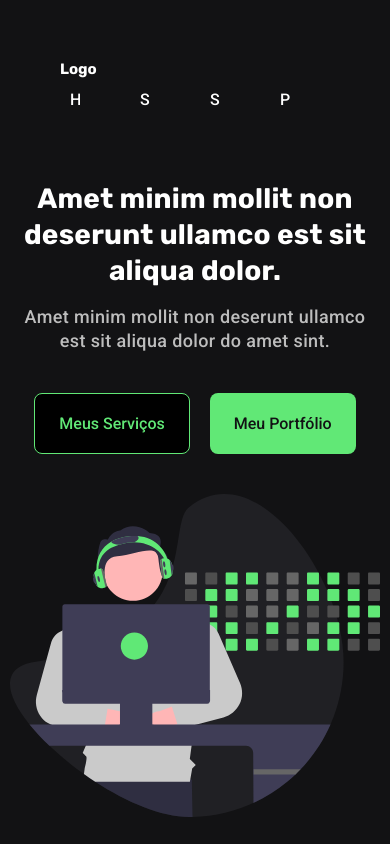
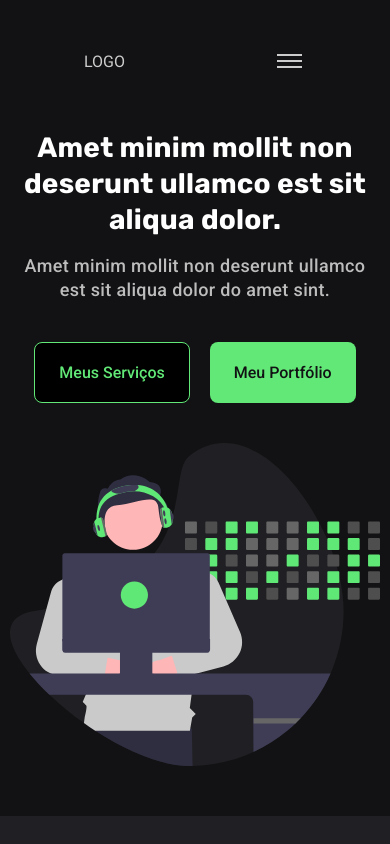
Before and after one commit to auggustus6/iniciodesign-web, a React (Vite) app: page / in a window 390 px wide. Shown: the top 844 px of the page. Built offline with nearby package versions, Linux system fonts and the light colour scheme.

Commit message:
Teste responsive menu

```diff
--- a/src/components/FirstSection/FirstSection.module.css
+++ b/src/components/FirstSection/FirstSection.module.css
@@ -47,6 +47,12 @@
   color: rgba(255, 255, 255, 0.72);
 }
 
+@media (max-width: 768px) {
+  .content {
+    margin-top: 3rem;
+  }
+}
+
 @media (max-width: 980px) {
   .content {
     flex-direction: column;
@@ -74,6 +80,9 @@
     font-size: 2.8rem;
     line-height: 3.6rem;
   }
+  .content {
+    margin-top: 13rem;
+  }
   .containerContent {
     padding-top: 0;
   }
--- a/src/components/NavBar/NavBar.jsx
+++ b/src/components/NavBar/NavBar.jsx
@@ -1,20 +1,63 @@
-import Button from "../Button/Button";
 import styles from "./NavBar.module.css";
 import stylesButton from "../Button/Button.module.css";
+import Button from "../Button/Button";
 
-const NavBar = () => {
+import { useState } from "react";
+
+function NavBar() {
+  const [active, setActive] = useState(`${styles.navMenu}`);
+  const [icon, setIcon] = useState(`${styles.navToggler}`);
+
+  const navToggle = () => {
+    if (active === `${styles.navMenu}`) {
+      setActive(`${styles.navMenu} ${styles.navActive}`);
+    } else setActive(`${styles.navMenu}`);
+
+    // Icon Toggler
+    if (icon === `${styles.navMenu}`) {
+      setIcon(`${styles.navToggler} ${styles.toggle}`);
+    } else setIcon(`${styles.navToggler}`);
+  };
+
   return (
-    <nav className={styles.navBar}>
-      <h1>Logo</h1>
-      <ul className={styles.list}>
-        <li className={styles.item}>Home</li>
-        <li className={styles.item}>Serviços</li>
-        <li className={styles.item}>Sobre</li>
-        <li className={styles.item}>Portfólio</li>
-        <Button classname={stylesButton.btnPrimary}>Contato</Button>
+    <nav className={styles.nav}>
+      <a href="#" className={styles.navBrand}>
+        Logo
+      </a>
+      <ul className={active}>
+        <li className={styles.navItem}>
+          <a href="#" className={styles.navLink}>
+            Home
+          </a>
+        </li>
+        <li className={styles.navItem}>
+          <a href="#" className={styles.navLink}>
+            Serviços
+          </a>
+        </li>
+        <li className={styles.navItem}>
+          <a href="#" className={styles.navLink}>
+            Sobre
+          </a>
+        </li>
+        <li className={styles.navItem}>
+          <a href="#" className={styles.navLink}>
+            Portfólio
+          </a>
+        </li>
+        <li>
+          <a href="#">
+            <Button classname={stylesButton.btnPrimary}>Contato</Button>
+          </a>
+        </li>
       </ul>
+      <div onClick={navToggle} className={icon}>
+        <div className={styles.line1}></div>
+        <div className={styles.line2}></div>
+        <div className={styles.line3}></div>
+      </div>
     </nav>
   );
-};
+}
 
 export default NavBar;
--- a/src/components/NavBar/NavBar.module.css
+++ b/src/components/NavBar/NavBar.module.css
@@ -1,27 +1,104 @@
-.navBar {
-  max-width: 128rem;
-  display: flex;
-  justify-content: space-between;
-  margin: 0 auto;
-  flex-wrap: wrap;
-  padding: 6rem;
-  align-items: center;
+*,
+*::after,
+*::before {
+  margin: 0;
+  box-sizing: border-box;
+}
+html {
+  font-size: 62.5%;
 }
 
-.list {
-  display: flex;
-  list-style: none;
-  align-items: center;
-  gap: 5rem;
+body {
+  font-size: 1.6rem;
 }
 
-.item {
-  padding: 1rem;
-  font-size: 1.6rem;
-  cursor: pointer;
-  font-weight: 500;
+li {
+  list-style: none;
 }
 
-.item:hover {
+a {
+  text-decoration: none;
+  color: rgb(204, 204, 204);
+}
+
+.nav {
+  display: flex;
+  align-items: center;
+  justify-content: space-around;
+  padding: 5rem 1rem 5rem 1rem;
+  background: #121214;
+}
+
+.navBrand {
+  text-transform: uppercase;
+}
+
+.navItem a:hover {
   color: #61e876;
 }
+
+.navMenu {
+  display: flex;
+  align-items: center;
+  justify-content: space-around;
+  gap: 3rem;
+}
+
+.navToggler {
+  display: none;
+}
+.navToggler div {
+  width: 2.5rem;
+  height: 0.2rem;
+  margin: 0.4rem;
+  background: rgb(204, 204, 204);
+  transition: 0.3s ease-in;
+}
+
+@media (max-width: 768px) {
+  .nav {
+    width: 100%;
+    position: fixed;
+    top: 0;
+    right: 0;
+  }
+  .navToggler {
+    display: block;
+    cursor: pointer;
+  }
+  .navMenu {
+    position: fixed;
+    top: 9vh;
+    right: 0;
+    justify-content: center;
+    align-items: center;
+    gap: 15rem;
+    height: 100vh;
+    width: 100vw;
+    background: #121214;
+    flex-direction: column;
+    transform: translateX(100%);
+  }
+}
+/* Active Class */
+.navActive {
+  transform: translateX(0%);
+  transition: 0.2s;
+}
+
+/* Toggle Icon Animation */
+
+.toggle .line1 {
+  transform: rotate(-45deg) translate(-4px, 5px);
+  position: fixed;
+}
+
+.toggle .line2 {
+  opacity: 0;
+  position: fixed;
+}
+
+.toggle .line3 {
+  transform: rotate(45deg) translate(-3px, -5px);
+  position: fixed;
+}
```
